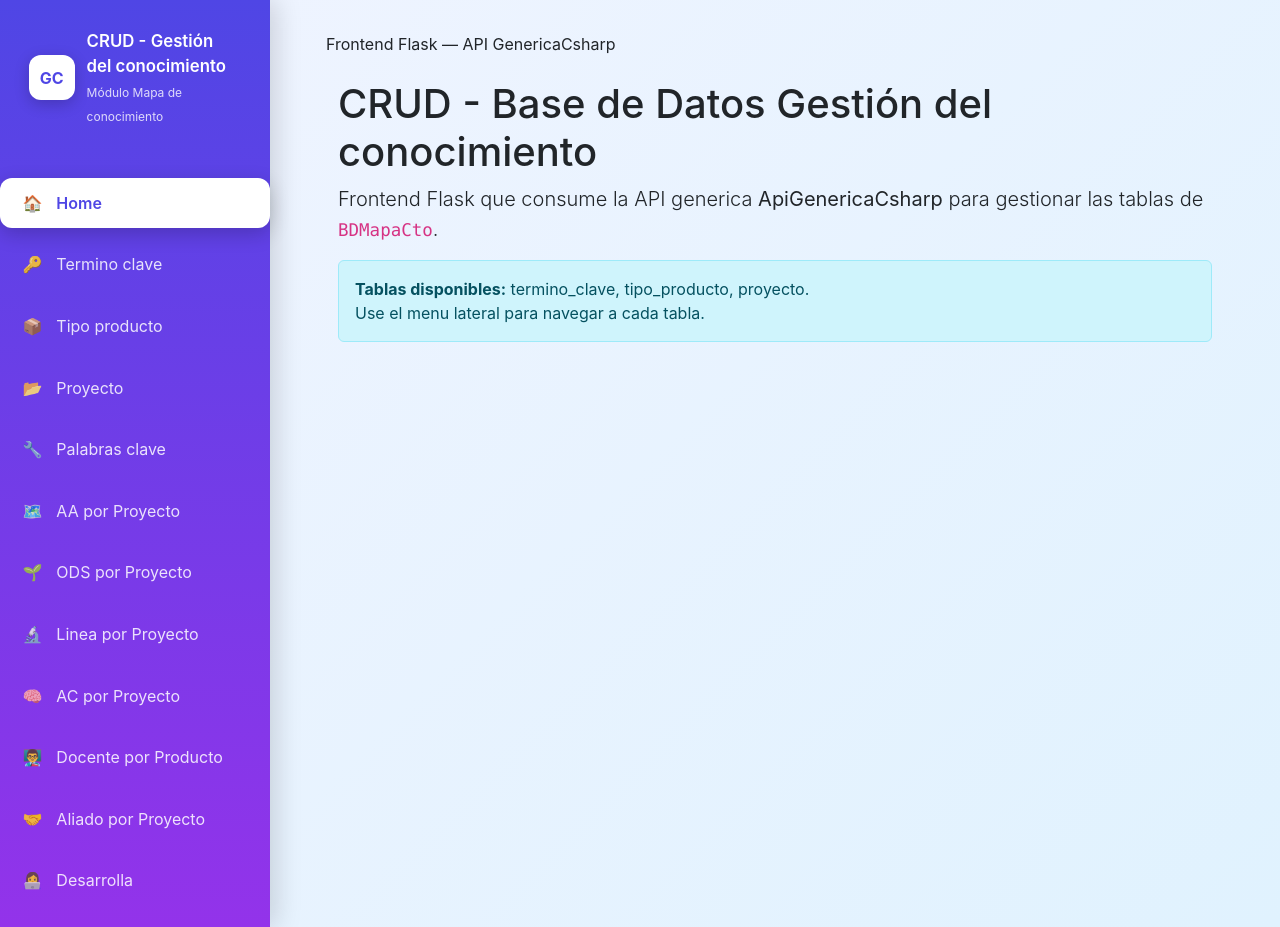
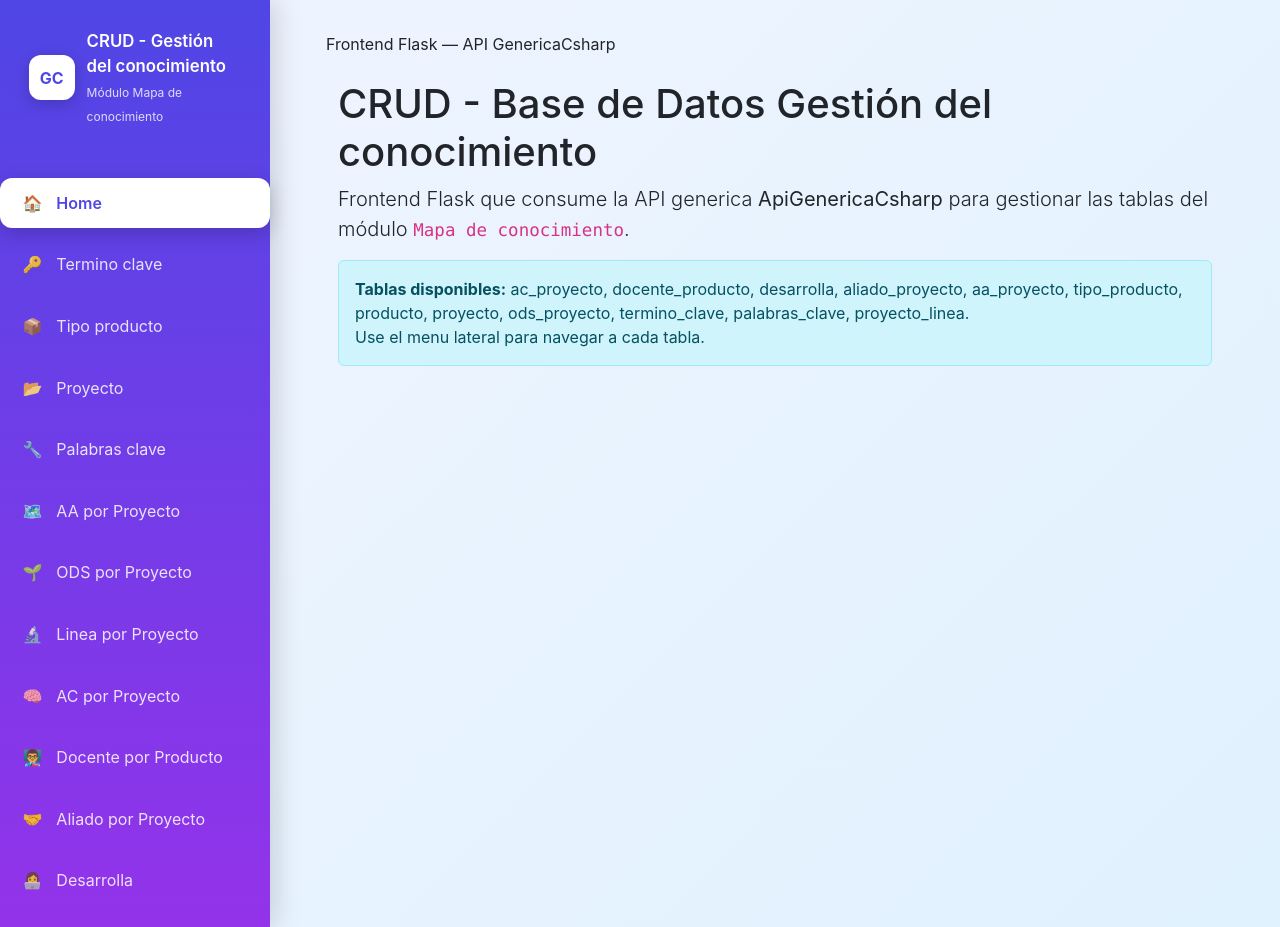
Before and after one commit to Syn0B/FrontFlask-MapaCto, a Flask app: page / in a window 1280 px wide. Run offline with Flask 3, Linux system fonts and the light colour scheme.

Commit message:
fix: correccion de texto mal escrito en el home

```diff
--- a/FrontFlask/templates/pages/home.html
+++ b/FrontFlask/templates/pages/home.html
@@ -16,11 +16,11 @@
     <p class="lead">
         Frontend Flask que consume la API generica
         <strong>ApiGenericaCsharp</strong> para gestionar las tablas
-        de <code>BDMapaCto</code>.
+        del módulo <code>Mapa de conocimiento</code>.
     </p>
 
     <div class="alert alert-info">
-        <strong>Tablas disponibles:</strong> termino_clave, tipo_producto, proyecto.
+        <strong>Tablas disponibles:</strong> ac_proyecto, docente_producto, desarrolla, aliado_proyecto, aa_proyecto, tipo_producto, producto, proyecto, ods_proyecto, termino_clave, palabras_clave, proyecto_linea.
         <br />
         Use el menu lateral para navegar a cada tabla.
     </div>
```
